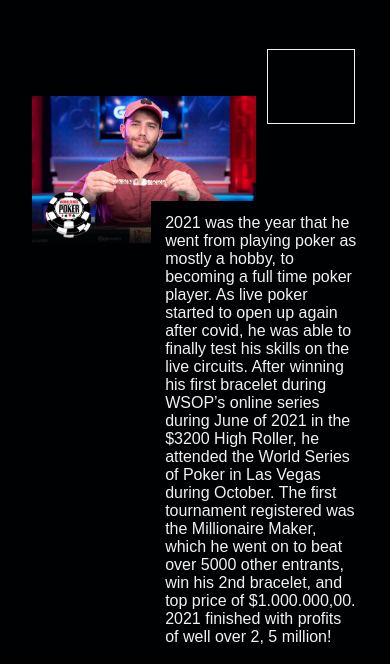
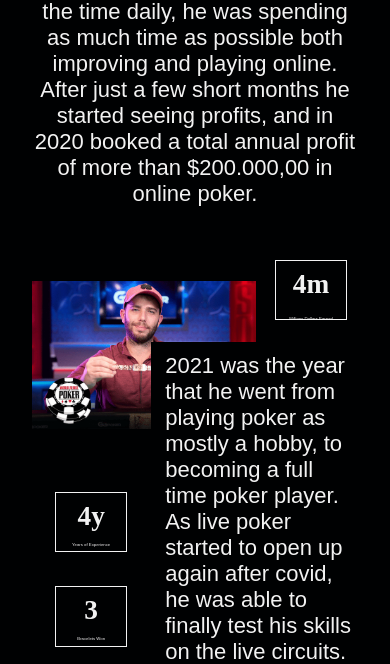
Before and after one commit to ChrisCoder9000/DanielLazrusWebsite, a React (Create React App) app: page / in a window 390 px wide. Shown: the part 838-1502 px from the top of the page. Built offline with nearby package versions, Linux system fonts and the light colour scheme; a web font is replaced by a local one.

Commit message:
Continued the second section: -MISSING: some responsivity -ADDED: 3 Keys and the third image

```diff
--- /dev/null
+++ b/src/components/Key.js
@@ -0,0 +1,12 @@
+import { StyledKey } from "./styles/StyledKey";
+
+const Key = (props) => {
+	return (
+		<StyledKey className='div'>
+			<h1 className='title'>{props.title}</h1>
+			<span className='subtitle'>{props.subtitle}</span>
+		</StyledKey>
+	);
+};
+
+export default Key;
--- a/src/components/SecondSection.js
+++ b/src/components/SecondSection.js
@@ -2,6 +2,8 @@
 import TitleComponent from "./TitleComponent";
 
 import image3 from "../images/image3.png";
+import image2 from "../images/image2.png";
+import Key from "./Key";
 
 const SecondSection = () => {
 	return (
@@ -19,41 +21,58 @@
 				booked a total annual profit of more than $200.000,00 in online poker.
 			</p>
 			<div className='firstWrapper'>
-				<div className='imageFirstKeyDiv'>
+				<div className='imageDiv'>
 					<img
 						src={image3}
 						alt='Daniel with a braclet'
 						className='imageThree'
 					/>
-					<div className='firstKey'></div>
+					<div className='leftKeysWrapper'>
+						<div className='fourYKey'>
+							<Key title='4y' subtitle='Years of Experience' />
+						</div>
+						<div className='threeBKey'>
+							<Key title='3' subtitle='Bracelets Won' />
+						</div>
+					</div>
+				</div>
+				<div className='paragraphFirstKey'>
+					<div className='fourMKey'>
+						<Key title='4m' subtitle='Millions Dollars Earned' />
 					</div>
 					<div className='blackOverlay'>
 						<p className='blackOverlayParagraph'>
-						2021 was the year that he went from playing poker as mostly a hobby,
-						to becoming a full time poker player. As live poker started to open
-						up again after covid, he was able to finally test his skills on the
-						live circuits. After winning his first bracelet during WSOP’s online
-						series during June of 2021 in the $3200 High Roller, he attended the
-						World Series of Poker in Las Vegas during October. The first
-						tournament registered was the Millionaire Maker, which he went on to
-						beat over 5000 other entrants, win his 2nd bracelet, and top price
-						of $1.000.000,00. 2021 finished with profits of well over 2, 5
-						million!
+							2021 was the year that he went from playing poker as mostly a
+							hobby, to becoming a full time poker player. As live poker started
+							to open up again after covid, he was able to finally test his
+							skills on the live circuits. After winning his first bracelet
+							during WSOP’s online series during June of 2021 in the $3200 High
+							Roller, he attended the World Series of Poker in Las Vegas during
+							October. The first tournament registered was the Millionaire
+							Maker, which he went on to beat over 5000 other entrants, win his
+							2nd bracelet, and top price of $1.000.000,00. 2021 finished with
+							profits of well over 2, 5 million!
 							<br />
 							<br />
 							His results didnt stop here, finishing 3rd in his first live event
 							of 2022 during the $3500 WPT event at Seminole Hard Rock for more
-						than $482.000,00. He recently had a 3rd place finish in the Venom on
-						Americas Card Room, as well as 3rd place finish in the $7.700,00
-						online bracelet event to finish up his 2022. His profits for 2022
-						are already nearing the 1,5 million mark as the 4th quarter is about
-						to begin.
+							than $482.000,00. He recently had a 3rd place finish in the Venom
+							on Americas Card Room, as well as 3rd place finish in the
+							$7.700,00 online bracelet event to finish up his 2022. His profits
+							for 2022 are already nearing the 1,5 million mark as the 4th
+							quarter is about to begin.
 							<br />
 							<br />
 							With a new born at home, he is now spending more time studying and
 							coaching, and is looking to play a role in mentoring others to
 							seeing similar success. Don’t miss out on this great opportunity!
 						</p>
+						<img
+							src={image2}
+							alt='Daniel with a bracelet'
+							className='imageTwo'
+						/>
+					</div>
 				</div>
 			</div>
 		</StyledSecondSection>
--- /dev/null
+++ b/src/components/styles/StyledKey.js
@@ -0,0 +1,36 @@
+import styled from "styled-components";
+
+export const StyledKey = styled.div`
+	display: inline-block;
+	width: 18vw;
+	height: 15vw;
+	border: 0.1vw solid;
+	border-color: ${({ theme }) => theme.colors.secondary};
+	background-color: none;
+	text-align: center;
+
+	@media (min-width: 1921px) {
+		width: 346px;
+		height: 288px;
+	}
+
+	.title {
+		font-family: "din-condensed";
+		font-size: 7vw;
+		margin-top: 2vw;
+		margin-bottom: 0;
+
+		@media (min-width: 1921px) {
+			font-size: 134.4px;
+			margin-top: 38.4px;
+		}
+	}
+
+	.subtitle {
+		font-size: 1.1vw;
+
+		@media (min-width: 1921px) {
+			font-size: 21.12px;
+		}
+	}
+`;
--- a/src/components/styles/StyledSecondSection.js
+++ b/src/components/styles/StyledSecondSection.js
@@ -9,45 +9,67 @@
 		margin-left: 8.33vw;
 		margin-right: 8.33vw;
 		margin-top: 5.09vh;
+		font-size: 1.375rem;
 	}
 
 	.firstWrapper {
 		text-align: start;
 		display: grid;
+		grid-template-areas: "overlap";
 	}
 
-	.imageFirstKeyDiv {
+	.imageDiv {
 		margin-top: 6.2vh;
 		margin-left: 8.33vw;
-		display: inline-block;
+		grid-area: overlap;
 	}
 
 	.imageThree {
 		width: 57.24vw;
 	}
 
-	.firstKey {
-		display: inline-block;
-		margin-left: 2.86vw;
-		margin-bottom: 14.07vh;
-		width: 22.03vw;
-		height: 18.8vw;
-		border: 0.05vw solid;
-		border-color: ${({ theme }) => theme.colors.secondary};
-		background-color: none;
+	.imageTwo {
+		padding-top: 3vw;
+		padding-left: 3.65vw;
+		width: -webkit-fill-available;
+	}
+
+	.paragraphFirstKey {
+		margin-top: 8vw;
+		text-align: right;
+		grid-area: overlap;
+		font-size: 1.375rem;
+	}
+
+	.fourMKey {
+		margin-bottom: 14.07vw;
+		margin-right: 11vw;
+	}
+
+	.fourYKey {
+		margin-left: 5.8vw;
+		margin-bottom: 4vh;
+	}
+
+	.threeBKey {
+		margin-left: 5.8vw;
+	}
+
+	.leftKeysWrapper {
+		margin-top: 7vh;
 	}
 
 	.blackOverlay {
 		background: ${({ theme }) => theme.colors.primary};
 		margin-left: 38.7vw;
 		margin-right: 8.33vw;
-		margin-top: -11.92vw;
+		margin-top: -10vw;
 		width: 52.97vw;
 	}
 
 	.blackOverlayParagraph {
-		margin-left: 3.65vw;
-		margin-top: 3.35vw;
+		padding-left: 3.65vw;
+		padding-top: 3vw;
 		text-align: left;
 	}
 `;
```
Lines whose indentation alone changed are shown as unchanged.
